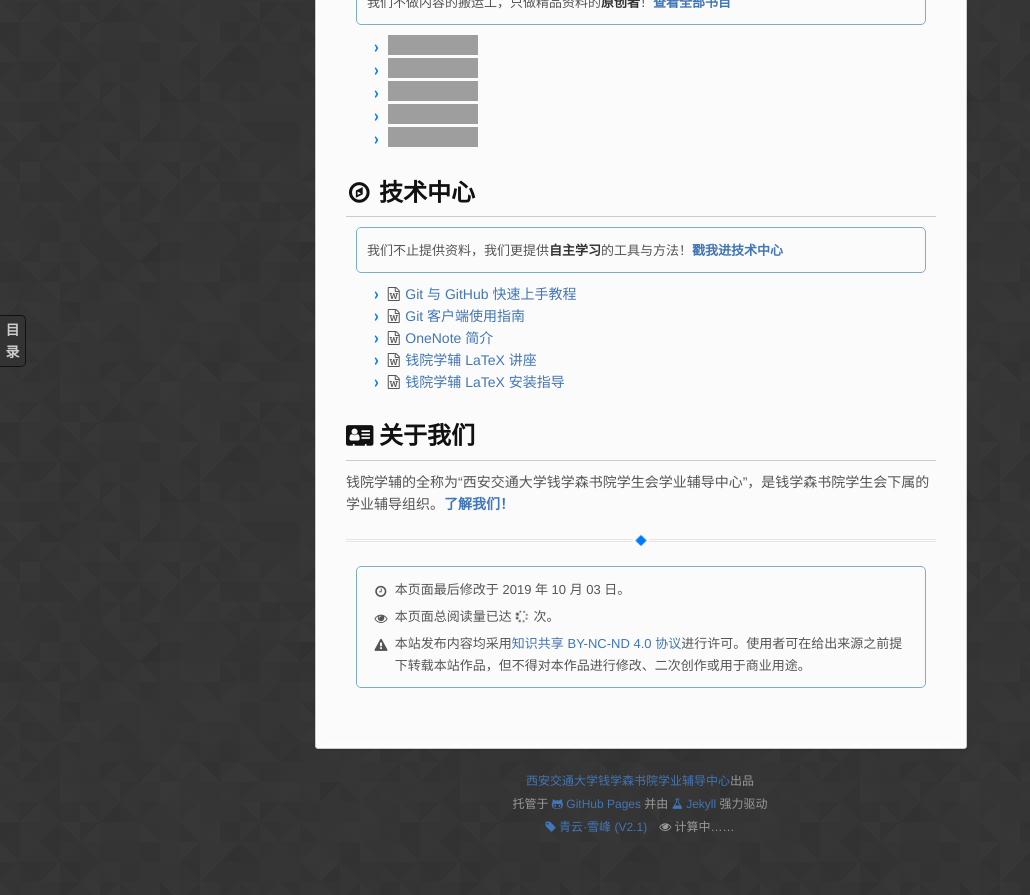
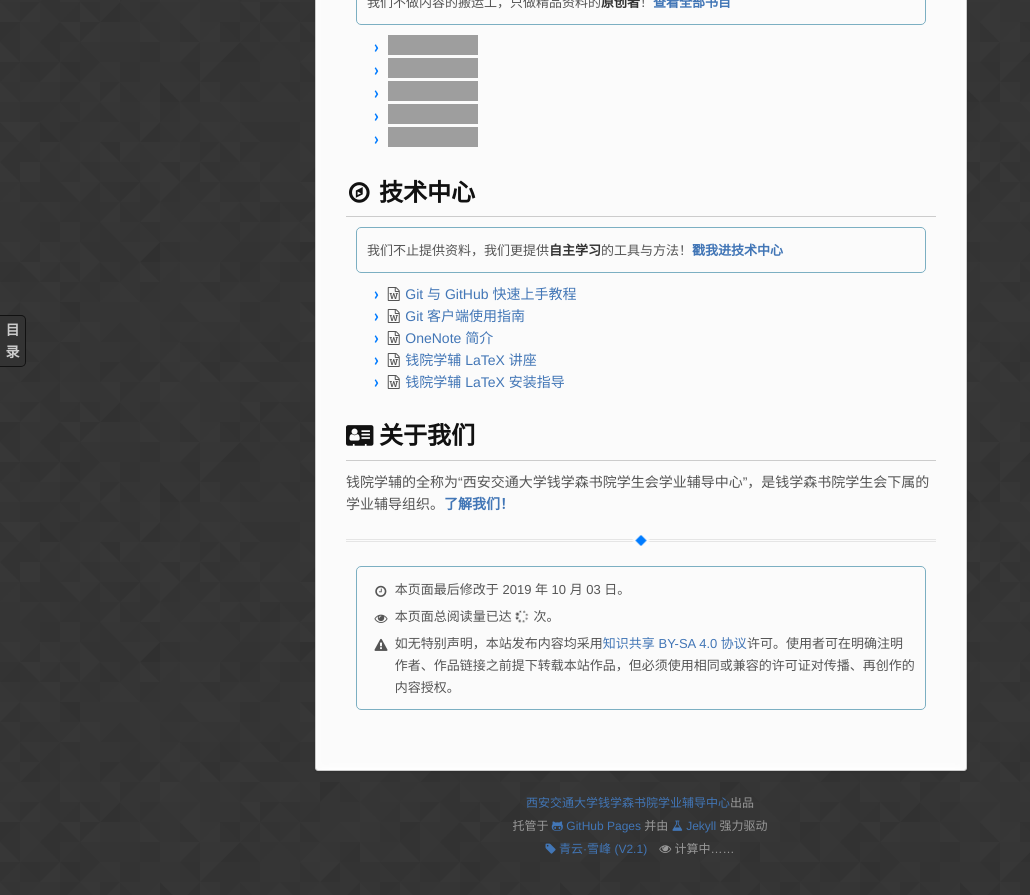
Before and after one commit to qyxf/qyxf.github.io, a Jekyll site: the page built from index.md, in a window 1280 px wide and 900 px high, scrolled down 1158 px, cut to the strip 0-895 px from the top of the window. Shown: the whole strip, without its empty margins (0-1030 px from the left). Built offline with Jekyll 4.4.1, drawn with Linux system fonts in a browser that asks for light colours; some web fonts are replaced; our own code applies the rules of GitHub Pages for plain Markdown files; comment, search, counter and statistics services are not loaded; grey boxes are pictures that could not be loaded.

Commit message:
Update license to CC BY-SA
* and enable customized license in pages


Former-commit-id: 086b8851fe5e5b42ca856053e2b68d8a4f52d3a5

```diff
--- a/_config.yml
+++ b/_config.yml
@@ -8,5 +8,5 @@ plugins:
 markdown: kramdown
 future: true
 license_info: >
-  本站发布内容均采用<a href="https://creativecommons.org/licenses/by-nc-nd/4.0/">知识共享 BY-NC-ND 4.0
-  协议</a>进行许可。使用者可在给出来源之前提下转载本站作品，但不得对本作品进行修改、二次创作或用于商业用途。
+  如无特别声明，本站发布内容均采用<a href="https://creativecommons.org/licenses/by-sa/4.0/">知识共享 BY-SA 4.0
+  协议</a>许可。使用者可在明确注明作者、作品链接之前提下转载本站作品，但必须使用相同或兼容的许可证对传播、再创作的内容授权。
--- a/_includes/extra-info.html
+++ b/_includes/extra-info.html
@@ -20,7 +20,7 @@
             本页面总阅读量已达 <span id="busuanzi_value_page_pv"><i class="fa fa-spinner fa-spin"></i></span> 次。
         </li>
         <li><span class="fa-li"><i class="fa fa-exclamation-triangle"></i></span>
-            {{ site.license_info }}
+            {{ page.license_info | default: site.license_info }}
         </li>
     </ul>
 </blockquote>
```
